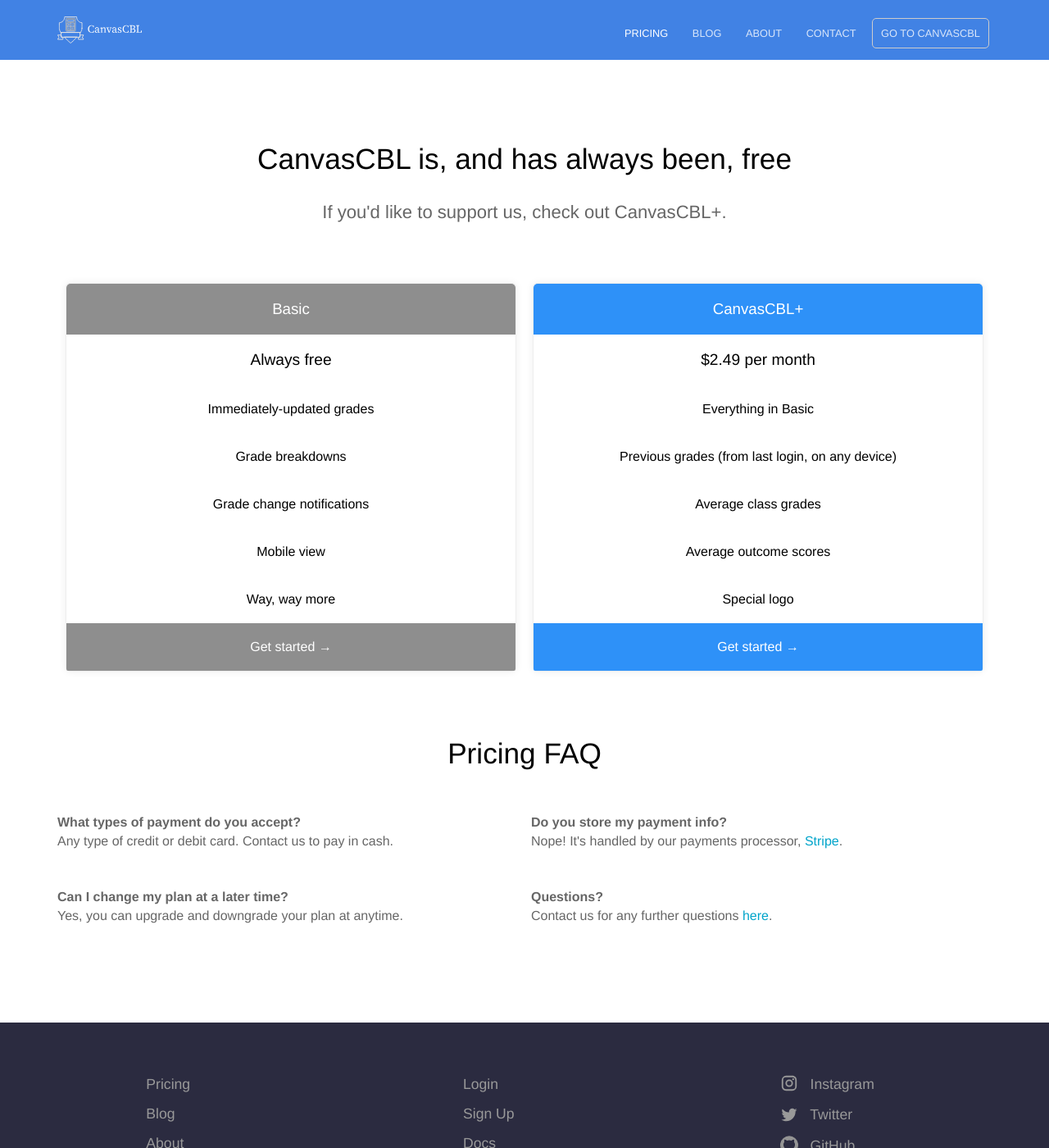
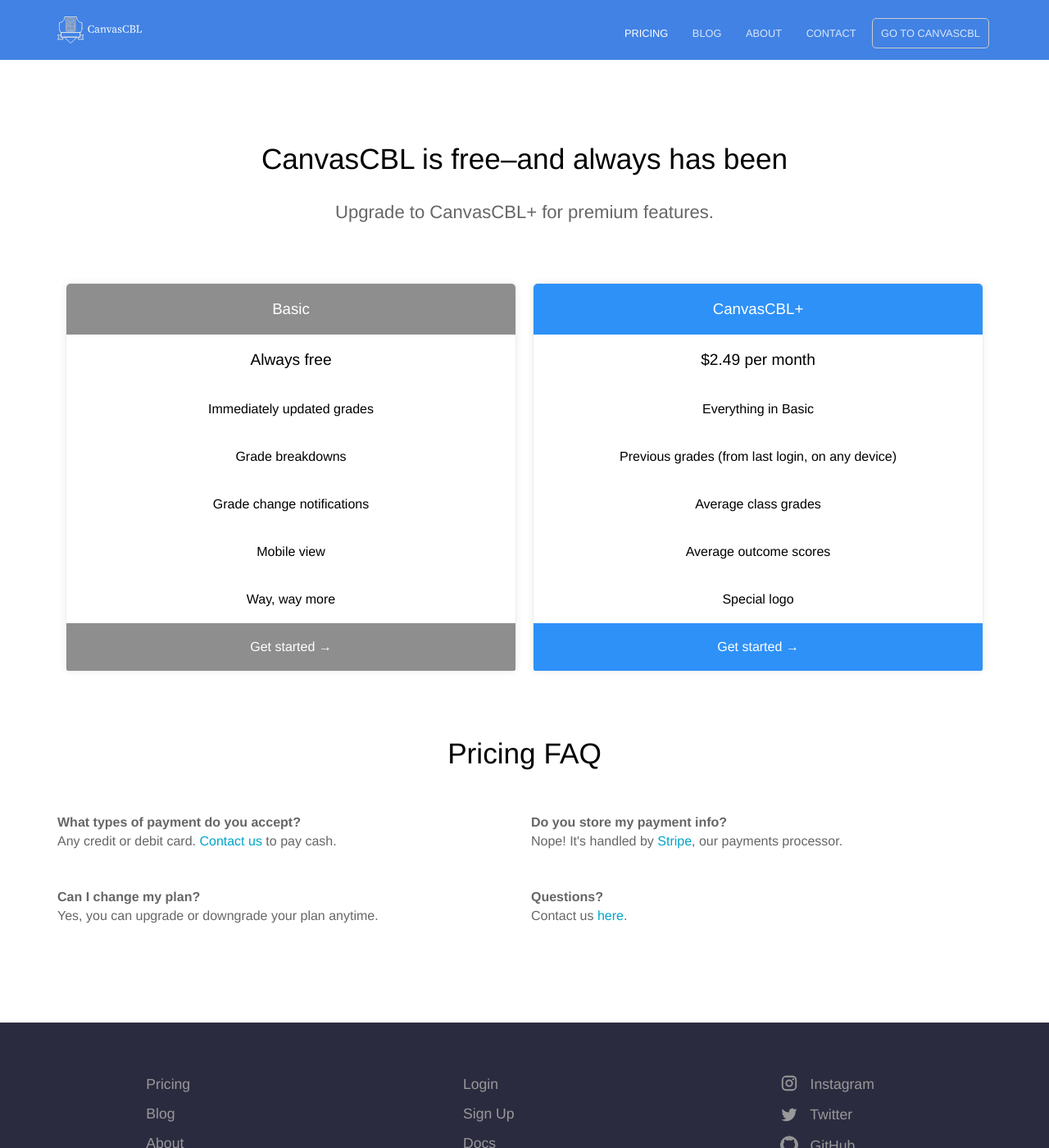
Before and after one commit to canvascbl/landing, a Jekyll site: the page built from pricing.html, in a window 1280 px wide and 1400 px high. Shown: the whole window at 82% size. Built offline with Jekyll 4.4.1, drawn with Linux system fonts in a browser that asks for light colours.

Commit message:
Ready for prod

```diff
--- a/about.html
+++ b/about.html
@@ -1,6 +1,6 @@
 ---
 title: Student made, student run
-description: CanvasCBL is made by Sam Mendelson, a d.tech junior
+description: Sam Mendelson, a d.tech junior, made CanvasCBL
 ---
 <p class="editor-link" style="text-align: center;"><a href="cloudcannon:collections/_staff_members/" class="btn"><strong>&#9998;</strong> Manage Staff members</a></p>
 <ul class="staff">
--- a/pricing.html
+++ b/pricing.html
@@ -1,14 +1,14 @@
 ---
 title: Pricing
-heading: CanvasCBL is, and has always been, free
-description: If you'd like to support us, check out CanvasCBL+.
+heading: CanvasCBL is free–and always has been
+description: Upgrade to CanvasCBL+ for premium features.
 pricing_table:
   - name: Basic
     color: "#8e8e8e"
     features:
       - text: Always free
         highlight: true
-      - text: Immediately-updated grades
+      - text: Immediately updated grades
         highlight: false
       - text: Grade breakdowns
         highlight: false
@@ -41,13 +41,13 @@
       text: Get started
 faq:
   - question: What types of payment do you accept?
-    answer: Any type of credit or debit card. Contact us to pay in cash.
-  - question: Can I change my plan at a later time?
-    answer: Yes, you can upgrade and downgrade your plan at anytime.
+    answer: Any credit or debit card. <a href="https://go.canvascbl.com/help/contact">Contact us</a> to pay cash.
+  - question: Can I change my plan?
+    answer: Yes, you can upgrade or downgrade your plan anytime.
   - question: Do you store my payment info?
-    answer: Nope! It's handled by our payments processor, <a href="https://stripe.com">Stripe</a>.
+    answer: Nope! It's handled by <a href="https://stripe.com">Stripe</a>, our payments processor.
   - question: Questions?
-    answer: Contact us for any further questions <a href="https://go.canvascbl.com/help/contact">here</a>.
+    answer: Contact us <a href="https://go.canvascbl.com/help/contact">here</a>.
 ---
 <div class="plans">
 	{% for plan in page.pricing_table %}
```
Also changed, not shown: index.html (+13 -12 lines).
